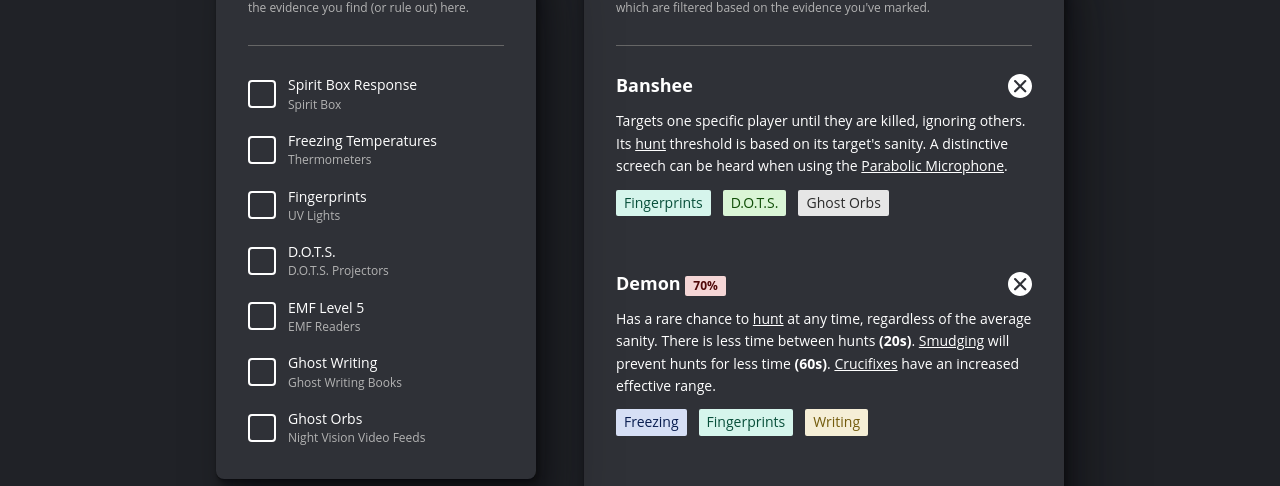
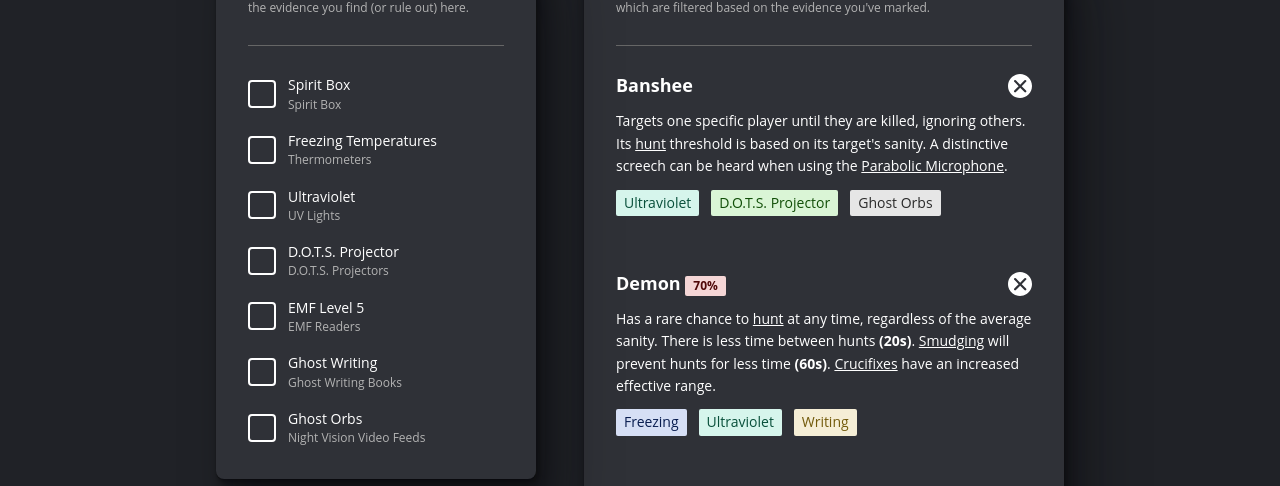
Before and after one commit to graysonlee123/phasmophobia-helper, a Next.js app: page / in a window 1280 px wide. Shown: the part 219-705 px from the top of the page. Built offline with nearby package versions, Linux system fonts and the light colour scheme.

Commit message:
fixed a11y issue, renamed fingerprints to ultrabiolet

```diff
--- a/package.json
+++ b/package.json
@@ -1,6 +1,6 @@
 {
   "name": "phasmophobia-helper",
-  "version": "0.3.0",
+  "version": "0.3.1",
   "homepage": "https://phasmo.monster/",
   "private": true,
   "scripts": {
--- a/src/assets/globals.css
+++ b/src/assets/globals.css
@@ -9,8 +9,8 @@
   --clr--dots--700: 112 82% 17%;
   --clr--emf--100: 360 62% 90%;
   --clr--emf--700: 360 82% 17%;
-  --clr--fingerprints--100: 162 62% 90%;
-  --clr--fingerprints--700: 162 82% 17%;
+  --clr--ultraviolet--100: 162 62% 90%;
+  --clr--ultraviolet--700: 162 82% 17%;
   --clr--freezing--100: 223 62% 90%;
   --clr--freezing--700: 223 82% 17%;
   --clr--orbs--100: 0 0% 90%;
--- a/src/components/surfaces/GhostList/GhostMinimize.tsx
+++ b/src/components/surfaces/GhostList/GhostMinimize.tsx
@@ -8,7 +8,11 @@ type GhostMinimizeProps = {
 
 export default function GhostMinimize({ onClick, minimized }: GhostMinimizeProps) {
   return (
-    <button className={cn(['button-reset', styles.button])} onClick={onClick}>
+    <button
+      className={cn(['button-reset', styles.button])}
+      onClick={onClick}
+      title="Minimize this ghost"
+    >
       <svg
         className={cn([styles.icon, minimized && styles.open])}
         fill="none"
--- a/src/components/ui/Tags/Tag.module.css
+++ b/src/components/ui/Tags/Tag.module.css
@@ -34,9 +34,9 @@
   background-color: hsl(var(--clr--emf--100));
 }
 
-.fingerprints {
-  color: hsl(var(--clr--fingerprints--700));
-  background-color: hsl(var(--clr--fingerprints--100));
+.ultraviolet {
+  color: hsl(var(--clr--ultraviolet--700));
+  background-color: hsl(var(--clr--ultraviolet--100));
 }
 
 .freezing {
--- a/src/data/evidences.json
+++ b/src/data/evidences.json
@@ -1,7 +1,7 @@
 [
   {
     "id": "box",
-    "name": "Spirit Box Response",
+    "name": "Spirit Box",
     "shortName": "Spirit Boxes",
     "tip": "Spirit Box",
     "ghosts": ["deogen", "moroi"],
@@ -18,20 +18,20 @@
     "about": "[Freezing Temperatures](https://phasmophobia.fandom.com/wiki/Freezing_Temperatures) are detecting by using a [thermometer](https://phasmophobia.fandom.com/wiki/Thermometer).\n- The presence of player breath does not indicate freezing temperatures. A reading of 32°F or below is required.\n- Temperatures will adjust over time, and therefore multiple rooms can be freezing and a freezing room does not guarantee a ghost is in that room.\n- The thermometer fluctuates by -2 / +4 degrees.\n- Any ghost type's presence in a room will cause the room's [temperature](https://phasmophobia.fandom.com/wiki/Temperature) to drop over time."
   },
   {
-    "id": "fingerprints",
-    "name": "Fingerprints",
+    "id": "ultraviolet",
+    "name": "Ultraviolet",
     "tip": "UV Lights",
     "ghosts": ["obake"],
-    "url": "https://phasmophobia.fandom.com/wiki/Fingerprints",
-    "about": "[Fingerprints](https://phasmophobia.fandom.com/wiki/Fingerprints) are detected using [UV Flashlights](https://phasmophobia.fandom.com/wiki/UV_Flashlight) or [Glowsticks](https://phasmophobia.fandom.com/wiki/Glowstick). They appear after a ghost interacts with certain surfaces, mostly being doors and light switches.\n- Each interaction with a surface will always leave a fingerprint.\n- The exception is the [Obake](https://phasmophobia.fandom.com/wiki/Obake), who has a chance to leave fingerprints (75%), which can also be unique (~17%).\n- Fingerprints must be \"charged\" with [UV Light](https://phasmophobia.fandom.com/wiki/UV_Light) before collecting [photo rewards](https://phasmophobia.fandom.com/wiki/Photo_Rewards).\n- Footprints, although visually similar, do not count."
+    "url": "https://phasmophobia.fandom.com/wiki/Ultraviolet",
+    "about": "[Ultraviolet](https://phasmophobia.fandom.com/wiki/Ultraviolet) are detected using a [UV Light](https://phasmophobia.fandom.com/wiki/UV_Light) to reveal fingerprints or footprints. Fingerprints appear after a ghost interacts with certain surfaces, mostly being doors and light switches.\n- The exception is the [Obake](https://phasmophobia.fandom.com/wiki/Obake), who has a chance to leave fingerprints (75%), which can also be unique (~17%).\nFootprints appear after a ghost has stepped in salt pile.\n- Fingerprints and footprints must be \"charged\" with [UV Light](https://phasmophobia.fandom.com/wiki/UV_Light) before collecting [photo rewards](https://phasmophobia.fandom.com/wiki/Photo_Rewards)."
   },
   {
     "id": "dots",
-    "name": "D.O.T.S.",
+    "name": "D.O.T.S. Projector",
     "tip": "D.O.T.S. Projectors",
     "ghosts": ["goryo"],
     "url": "https://phasmophobia.fandom.com/wiki/D.O.T.S_Projector_(Evidence)",
-    "about": "[D.O.T.S.](https://phasmophobia.fandom.com/wiki/D.O.T.S_Projector_(Evidence)) are detected using [D.O.T.S. Projectors](https://phasmophobia.fandom.com/wiki/D.O.T.S._Projector). The evidence appears as a ghostly silhouette or hologram in the light of the projector when a ghost passes through it.\n- You can see this figure through a [video camera](https://phasmophobia.fandom.com/wiki/Video_Camera). With a video camera in night vision mode, visibility of the figure may be much better. \n- If you have a Goryo, the effect will only appear through a [video camera](https://phasmophobia.fandom.com/wiki/Video_Camera) while nobody is in the room."
+    "about": "[D.O.T.S. Projector](https://phasmophobia.fandom.com/wiki/D.O.T.S_Projector_(Evidence)) evidence is detected using a [D.O.T.S. Projector](https://phasmophobia.fandom.com/wiki/D.O.T.S._Projector). The evidence appears as a ghostly silhouette or hologram in the light of the projector when a ghost passes through it.\n- You can see this figure through a [video camera](https://phasmophobia.fandom.com/wiki/Video_Camera). With a video camera in night vision mode, visibility of the figure may be much better. \n- If you have a Goryo, the effect will only appear through a [video camera](https://phasmophobia.fandom.com/wiki/Video_Camera) while nobody is in the room."
   },
   {
     "id": "emf",
--- a/src/data/ghosts.json
+++ b/src/data/ghosts.json
@@ -2,14 +2,14 @@
   {
     "id": "banshee",
     "name": "Banshee",
-    "evidences": ["fingerprints", "orbs", "dots"],
+    "evidences": ["ultraviolet", "orbs", "dots"],
     "url": "https://phasmophobia.fandom.com/wiki/Banshee",
     "about": "Targets one specific player until they are killed, ignoring others. Its [hunt](https://phasmophobia.fandom.com/wiki/Hunt) threshold is based on its target's sanity. A distinctive screech can be heard when using the [Parabolic Microphone](https://phasmophobia.fandom.com/wiki/Parabolic_Microphone)."
   },
   {
     "id": "demon",
     "name": "Demon",
-    "evidences": ["fingerprints", "writing", "freezing"],
+    "evidences": ["ultraviolet", "writing", "freezing"],
     "hunt": 70,
     "url": "https://phasmophobia.fandom.com/wiki/Demon",
     "about": "Has a rare chance to [hunt](https://phasmophobia.fandom.com/wiki/Hunt) at any time, regardless of the average sanity. There is less time between hunts **(20s)**. [Smudging](https://phasmophobia.fandom.com/wiki/Smudge_Sticks) will prevent hunts for less time **(60s)**. [Crucifixes](https://phasmophobia.fandom.com/wiki/Crucifix) have an increased effective range."
@@ -25,21 +25,21 @@
   {
     "id": "goryo",
     "name": "Goryo",
-    "evidences": ["emf", "fingerprints", "dots"],
+    "evidences": ["emf", "ultraviolet", "dots"],
     "url": "https://phasmophobia.fandom.com/wiki/Goryo",
     "about": "Appears in [D.O.T.S.](https://phasmophobia.fandom.com/wiki/D.O.T.S_Projector_(Evidence)) only when viewed through a video camera and no players are in the same room as it. Cannot change its favorite room, and is less likely to wander."
   },
   {
     "id": "hantu",
     "name": "Hantu",
-    "evidences": ["fingerprints", "orbs", "freezing"],
+    "evidences": ["ultraviolet", "orbs", "freezing"],
     "url": "https://phasmophobia.fandom.com/wiki/Hantu",
     "about": "Increased speed in colder rooms during [hunts](https://phasmophobia.fandom.com/wiki/Hunt). Moves slower in warmer areas during hunts. Occasionally emits frosty breath when hunting with the breaker off. Cannot turn on the [fuse box](https://phasmophobia.fandom.com/wiki/Fuse_Box), and is twice as likely to turn it off."
   },
   {
     "id": "jinn",
     "name": "Jinn",
-    "evidences": ["emf", "freezing", "fingerprints"],
+    "evidences": ["emf", "freezing", "ultraviolet"],
     "url": "https://phasmophobia.fandom.com/wiki/Jinn",
     "about": "During a hunt, it has a higher speed if a target it can see is far away **(2.5m/s)**. Its ability will deduct nearby players' sanity **(25%)**. Turning off the [fuse box](https://phasmophobia.fandom.com/wiki/Fuse_Box) will prevent it from using its ability. Cannot turn off the fuse box."
   },
@@ -54,7 +54,7 @@
   {
     "id": "mimic",
     "name": "The Mimic",
-    "evidences": ["box", "fingerprints", "freezing"],
+    "evidences": ["box", "ultraviolet", "freezing"],
     "falseEvidences": ["orbs"],
     "url": "https://phasmophobia.fandom.com/wiki/The_Mimic",
     "about": "Mimics other ghost types for a brief period of time before mimicking to a new ghost type. Includes [Ghost Orbs](https://phasmophobia.fandom.com/wiki/Ghost_Orb) as fourth false evidence. Can mimic evidence properties if the ghost it is mimicking shares the evidence. For example, the [Obake](https://phasmophobia.fandom.com/wiki/Obake)'s fingerprints."
@@ -69,16 +69,16 @@
   {
     "id": "myling",
     "name": "Myling",
-    "evidences": ["emf", "fingerprints", "writing"],
+    "evidences": ["emf", "ultraviolet", "writing"],
     "url": "https://phasmophobia.fandom.com/wiki/Myling",
     "about": "Has quieter footsteps and vocalizations during [hunts](https://phasmophobia.fandom.com/wiki/Hunt) that can only be heard when closer to the ghost **(12m)**. When using a [Parabolic Microphone](https://phasmophobia.fandom.com/wiki/Parabolic_Microphone), it produces paranormal sounds more frequently."
   },
   {
     "id": "obake",
     "name": "Obake",
-    "evidences": ["emf", "fingerprints", "orbs"],
+    "evidences": ["emf", "ultraviolet", "orbs"],
     "url": "https://phasmophobia.fandom.com/wiki/Obake",
-    "about": "[Fingerprints](https://phasmophobia.fandom.com/wiki/Fingerprints) disappear faster than other ghost types. Does not always leave fingerprints **(75%)**, and can leave unique fingerprints **(~17%)**. It can use its ability to half the lifespan of fingerprints on the map. During hunts, it has a 6.66% chance each time it flickers to shapeshift into a different ghost model for the duration of that flicker, but it is guaranteed to happen at least once per hunt."
+    "about": "[Fingerprints](https://phasmophobia.fandom.com/wiki/Ultraviolet) disappear faster than other ghost types. Does not always leave fingerprints **(75%)**, and can leave unique fingerprints **(~17%)**. It can use its ability to half the lifespan of fingerprints on the map. During hunts, it has a 6.66% chance each time it flickers to shapeshift into a different ghost model for the duration of that flicker, but it is guaranteed to happen at least once per hunt."
   },
   {
     "id": "oni",
@@ -98,14 +98,14 @@
   {
     "id": "phantom",
     "name": "Phantom",
-    "evidences": ["box", "fingerprints", "dots"],
+    "evidences": ["box", "ultraviolet", "dots"],
     "url": "https://phasmophobia.fandom.com/wiki/Phantom",
     "about": "Additional sanity drain from players within its line-of-sight during manifestations. Can roam towards random players. Taking a picture of the Phantom renders it temporarily invisible during [Ghost Events](https://phasmophobia.fandom.com/wiki/Ghost_Event). While [hunting](https://phasmophobia.fandom.com/wiki/Hunt), the ghost will be invisible in photos and will be visible for less time."
   },
   {
     "id": "poltergeist",
     "name": "Poltergeist",
-    "evidences": ["box", "writing", "fingerprints"],
+    "evidences": ["box", "writing", "ultraviolet"],
     "url": "https://phasmophobia.fandom.com/wiki/Poltergeist",
     "about": "Its ability can throw multiple objects at once with great force. Witnessing its ability will drain the player's sanity, depending on the amount of objects thrown. During a [hunt](https://phasmophobia.fandom.com/wiki/Hunt), it opens more doors and throws everything it comes across. Ineffective in empty rooms with no objects to throw."
   },
--- a/types/globals.d.ts
+++ b/types/globals.d.ts
@@ -1,5 +1,5 @@
 /** Evidence */
-type EvidenceId = 'dots' | 'emf' | 'fingerprints' | 'freezing' | 'orbs' | 'writing' | 'box'
+type EvidenceId = 'dots' | 'emf' | 'ultraviolet' | 'freezing' | 'orbs' | 'writing' | 'box'
 type EvidenceIds = EvidenceId[]
 type SetEvidenceState = (evidences: EvidenceIds) => void
 
```
Also changed, not shown: 2 other files (tests, documents, lock files or other folders).
